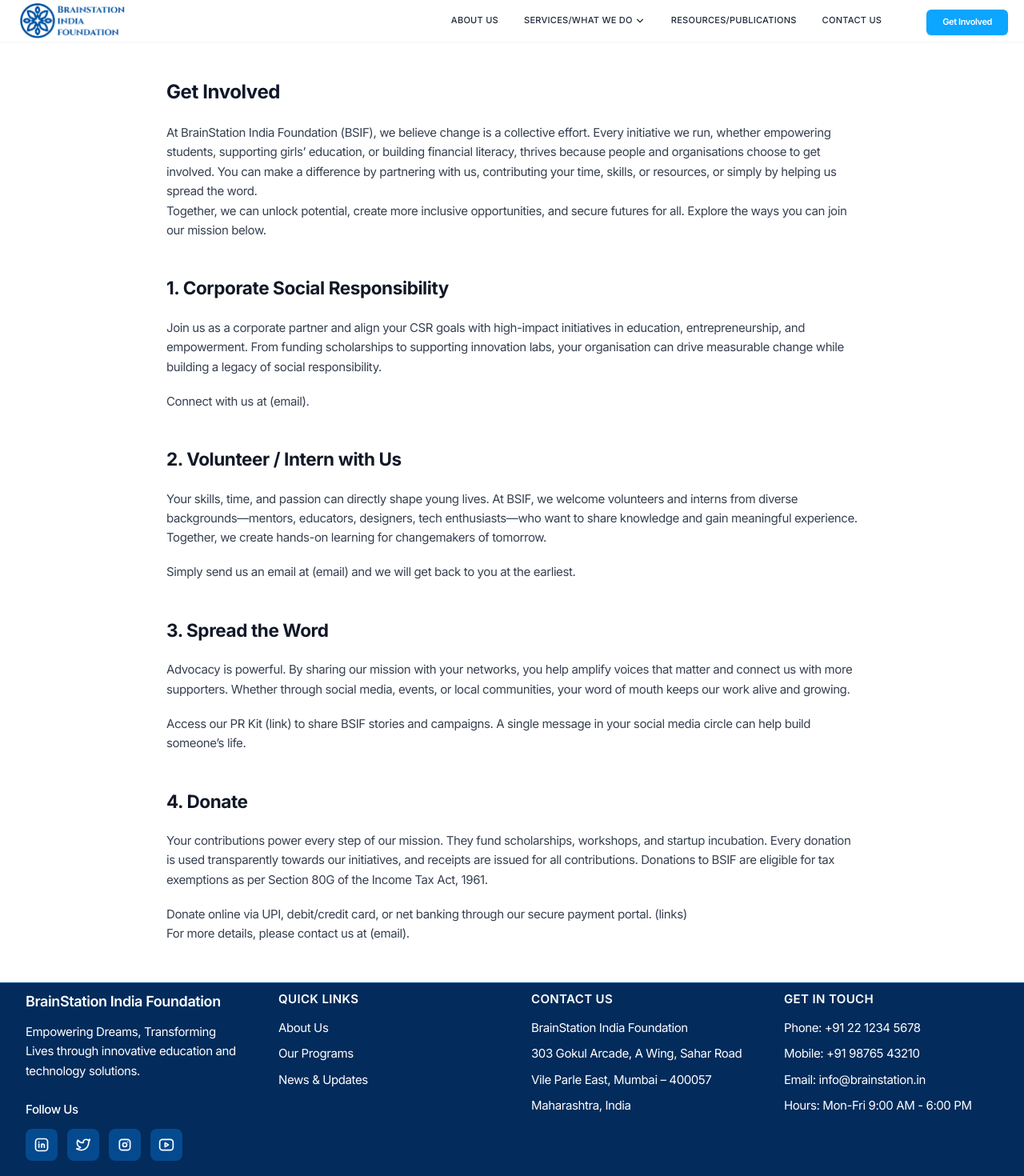
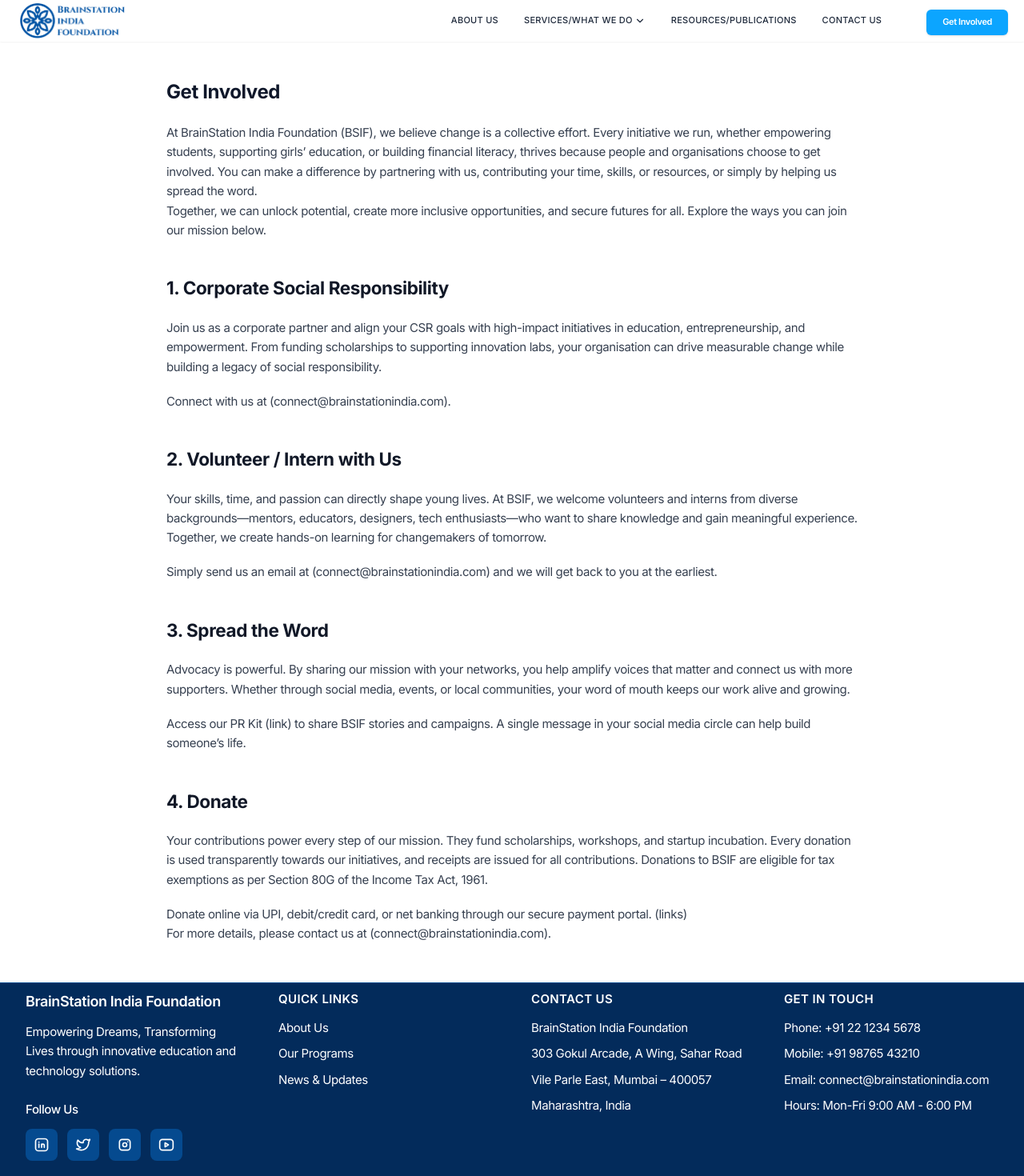
Before and after one commit to bvsskiran/brainstationui, a Next.js app: page /getinvolved in a window 1280 px wide. Shown: the top 1470 px of the page at 80% size. Built offline with nearby package versions, Linux system fonts and the light colour scheme.

Commit message:
change email address

```diff
--- a/app/(pages)/cookiepolicy/page.tsx
+++ b/app/(pages)/cookiepolicy/page.tsx
@@ -80,7 +80,7 @@
         Postal: Brainstation India Foundation, 303 Gokul Arcade, A Wing, Sahar Road, Vile Parle East, Mumbai – 400057, Maharashtra, India.<br /><br />
         For general queries contact us
 
-        - By email: <a href="mailto:info@brainstation.in">info@brainstation.in</a>
+        - By email: <a href="mailto:connect@brainstationindia.com">connect@brainstationindia.com</a>
         </p>
       </div>
     </section>
--- a/app/(pages)/financefirst/page.tsx
+++ b/app/(pages)/financefirst/page.tsx
@@ -53,7 +53,7 @@
         <h2>Get Involved</h2>
         <p>
           Join us in spreading financial literacy. You can participate as a learner, volunteer as a mentor, or partner with us to bring programs to new communities. Together, we can create a financially confident generation equipped to thrive in the modern world.<br />
-          Contact us: (email/form)
+          Contact us: (connect@brainstationindia.com)
         </p>
       </div>
     </section>
--- a/app/(pages)/getinvolved/page.tsx
+++ b/app/(pages)/getinvolved/page.tsx
@@ -11,17 +11,17 @@
         Together, we can unlock potential, create more inclusive opportunities, and secure futures for all. Explore the ways you can join our mission below.</p>
         <h2>1. Corporate Social Responsibility</h2>
         <p>Join us as a corporate partner and align your CSR goals with high-impact initiatives in education, entrepreneurship, and empowerment. From funding scholarships to supporting innovation labs, your organisation can drive measurable change while building a legacy of social responsibility.</p>
-        <p>Connect with us at (email).</p>
+        <p>Connect with us at (connect@brainstationindia.com).</p>
         <h2>2. Volunteer / Intern with Us</h2>
         <p>Your skills, time, and passion can directly shape young lives. At BSIF, we welcome volunteers and interns from diverse backgrounds—mentors, educators, designers, tech enthusiasts—who want to share knowledge and gain meaningful experience. Together, we create hands-on learning for changemakers of tomorrow.</p>
-        <p>Simply send us an email at (email) and we will get back to you at the earliest.</p>
+        <p>Simply send us an email at (connect@brainstationindia.com) and we will get back to you at the earliest.</p>
         <h2>3. Spread the Word</h2>
         <p>Advocacy is powerful. By sharing our mission with your networks, you help amplify voices that matter and connect us with more supporters. Whether through social media, events, or local communities, your word of mouth keeps our work alive and growing.</p>
         <p>Access our PR Kit (link) to share BSIF stories and campaigns. A single message in your social media circle can help build someone’s life.</p>
         <h2>4. Donate</h2>
         <p>Your contributions power every step of our mission. They fund scholarships, workshops, and startup incubation. Every donation is used transparently towards our initiatives, and receipts are issued for all contributions. Donations to BSIF are eligible for tax exemptions as per Section 80G of the Income Tax Act, 1961.</p>
         <p>Donate online via UPI, debit/credit card, or net banking through our secure payment portal. (links)<br />
-        For more details, please contact us at (email).</p>
+        For more details, please contact us at (connect@brainstationindia.com).</p>
       </div>
     </section>
   );
--- a/app/(pages)/powertodream/page.tsx
+++ b/app/(pages)/powertodream/page.tsx
@@ -50,7 +50,7 @@
         <p>
           Through Power to Dream, we are building a network of individuals and organisations who share the vision of education as a right, not a privilege. If you want to contribute, volunteer, or help in any other way, just get in touch with us.<br />
           Your involvement can change the course of a girl’s life—and countless others.<br />
-          (email/form)
+          (connect@brainstationindia.com/form)
         </p>
       </div>
     </section>
--- a/app/(pages)/wingstofly/page.tsx
+++ b/app/(pages)/wingstofly/page.tsx
@@ -53,7 +53,7 @@
         <h2>Get Involved</h2>
         <p>
           Wings to Fly is open to everyone: students with an idea, mentors with expertise, investors looking for impact-driven startups, or organisations wanting to collaborate. Together, we can create the next generation of entrepreneurs who will drive change for years to come.<br />
-          If you are interested, contact us via (form or email id here)
+          If you are interested, contact us via (form or connect@brainstationindia.com)
         </p>
       </div>
     </section>
--- a/src/content/legal/legal-transparency-information.md
+++ b/src/content/legal/legal-transparency-information.md
@@ -31,4 +31,4 @@
 
 For further information please contact us.
 
-- By email: [info@brainstation.in](mailto:info@brainstation.in)
+- By email: [connect@brainstationindia.com](mailto:connect@brainstationindia.com)
--- a/src/content/privacy/privacy.md
+++ b/src/content/privacy/privacy.md
@@ -131,4 +131,4 @@
 
 If you have any questions about this Privacy Policy, You can contact us:
 
-- By email: [info@brainstation.in](mailto:info@brainstation.in)
+- By email: [connect@brainstationindia.com](mailto:connect@brainstationindia.com)
--- a/src/content/terms/terms.md
+++ b/src/content/terms/terms.md
@@ -107,4 +107,4 @@
 
 If you have any questions about these Terms and Conditions, You can contact us:
 
-- By email: [info@brainstation.in](mailto:info@brainstation.in)
+- By email: [connect@brainstationindia.com](mailto:connect@brainstationindia.com)
--- a/src/shared/data/global.data.tsx
+++ b/src/shared/data/global.data.tsx
@@ -275,7 +275,7 @@
       texts: [
         'Phone: +91 22 1234 5678',
         'Mobile: +91 98765 43210',
-        'Email: info@brainstation.in',
+        'Email: connect@brainstationindia.com',
         'Hours: Mon-Fri 9:00 AM - 6:00 PM'
       ],
     },
```
